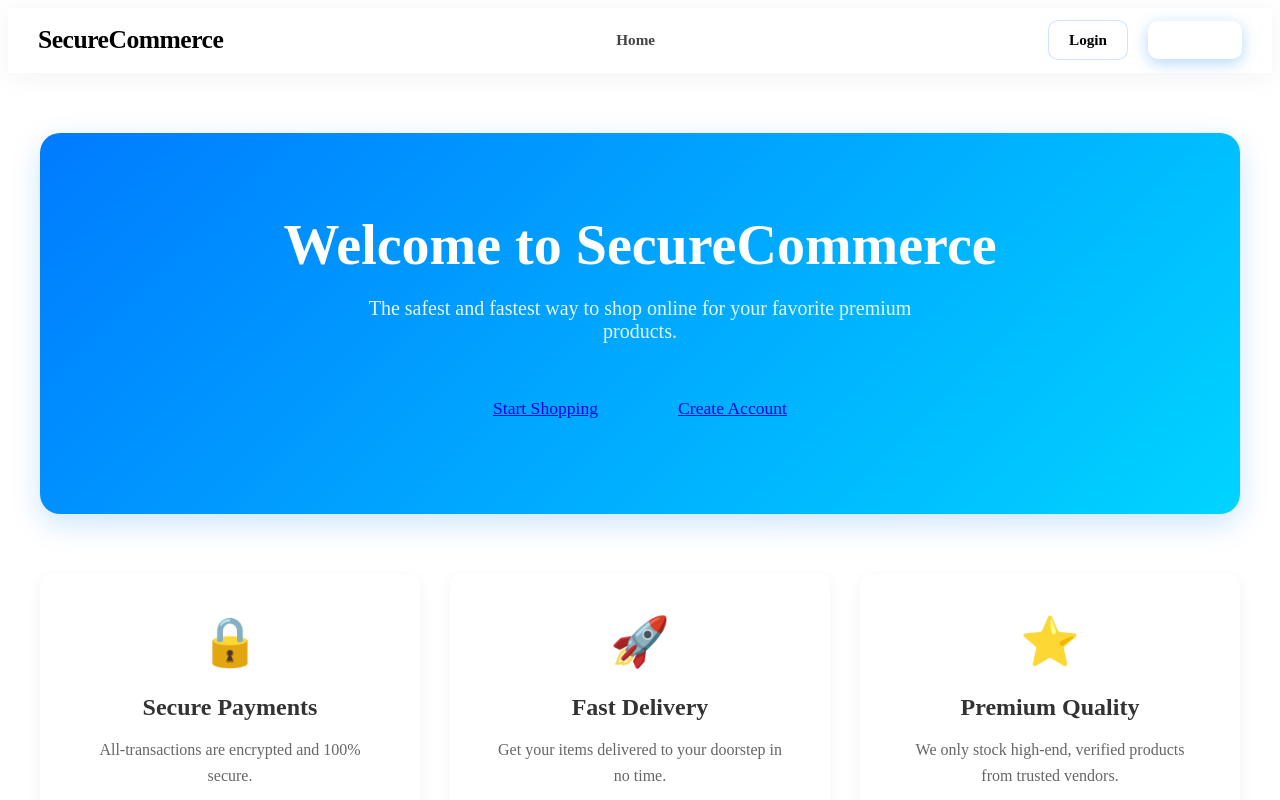
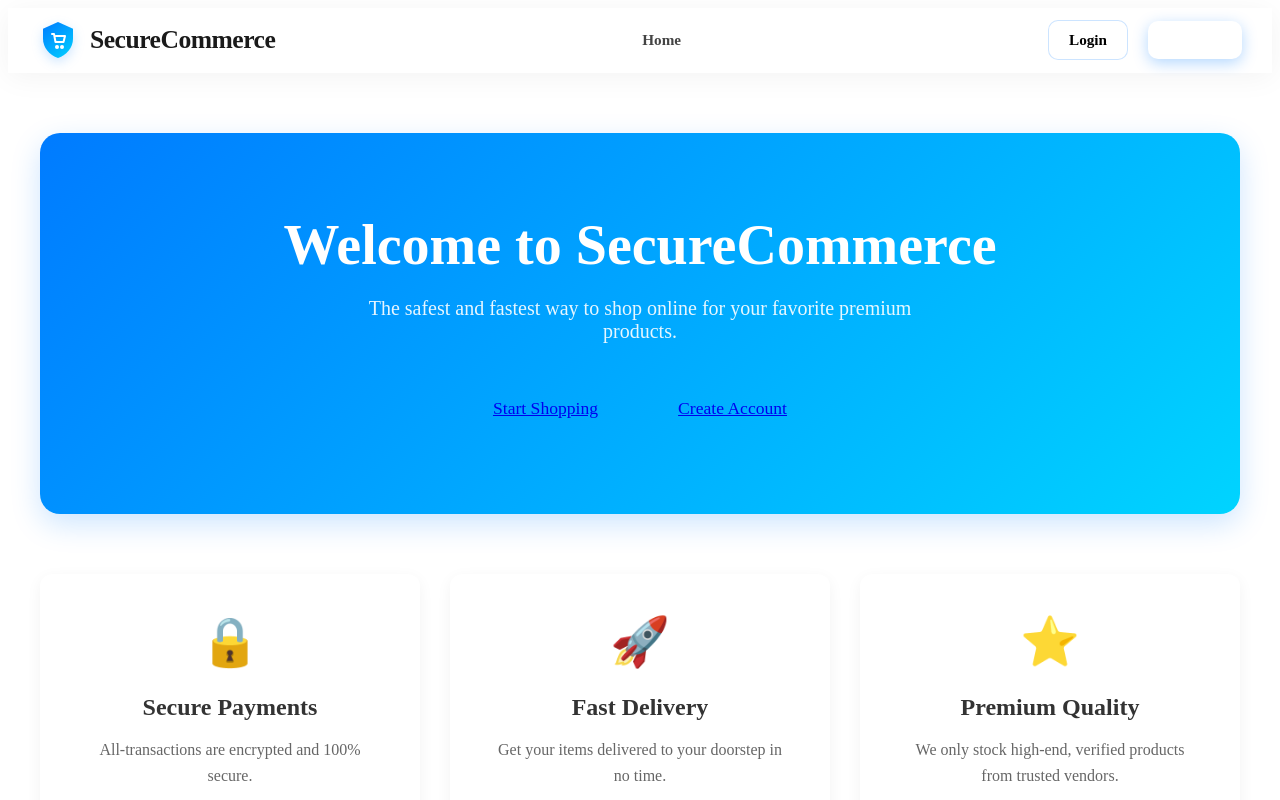
Before and after one commit to iampradipdas/SecureCommerce_ui, an Angular app: page /home in a window 1280 px wide. Shown: the top 800 px of the page. Built offline with nearby package versions, Linux system fonts and the light colour scheme.

Commit message:
update logo

```diff
--- a/src/app/app.css
+++ b/src/app/app.css
@@ -40,12 +40,28 @@ body {
 }
 
 .logo a {
+  display: flex;
+  align-items: center;
+  gap: 12px;
+  text-decoration: none;
   font-size: 1.6rem;
   font-weight: 800;
-  color: var(--primary-color);
-  text-decoration: none;
+  color: #1a1a1a;
   letter-spacing: -0.5px;
-  display: block;
+}
+
+.logo-icon {
+  filter: drop-shadow(0 4px 6px rgba(0, 123, 255, 0.2));
+  transition: transform 0.3s ease;
+}
+
+.logo a:hover .logo-icon {
+  transform: rotate(-10deg) scale(1.1);
+}
+
+.logo span {
+  color: #1a1a1a;
+  font-weight: 800;
 }
 
 .main-nav ul {
--- a/src/app/app.html
+++ b/src/app/app.html
@@ -1,7 +1,21 @@
 <header class="app-header">
   <div class="header-container">
     <div class="logo">
-      <a routerLink="/">SecureCommerce</a>
+      <a routerLink="/">
+        <svg class="logo-icon" width="40" height="40" viewBox="0 0 40 40" fill="none" xmlns="http://www.w3.org/2000/svg">
+          <path d="M20 2L5 8.66667V18.6667C5 27.2444 11.4 35.2 20 38C28.6 35.2 35 27.2444 35 18.6667V8.66667L20 2Z" fill="url(#logo-gradient)" />
+          <path d="M14 14H16L17.5 22H25.5L27 16H18" stroke="white" stroke-width="2" stroke-linecap="round" stroke-linejoin="round" />
+          <circle cx="19" cy="27" r="2" fill="white" />
+          <circle cx="24" cy="27" r="2" fill="white" />
+          <defs>
+            <linearGradient id="logo-gradient" x1="5" y1="2" x2="35" y2="38" gradientUnits="userSpaceOnUse">
+              <stop stop-color="#007bff" />
+              <stop offset="1" stop-color="#00d2ff" />
+            </linearGradient>
+          </defs>
+        </svg>
+        <span>SecureCommerce</span>
+      </a>
     </div>
     <nav class="main-nav">
       <ul>
```
Also changed, not shown: src/index.html (+1 -1 lines).
